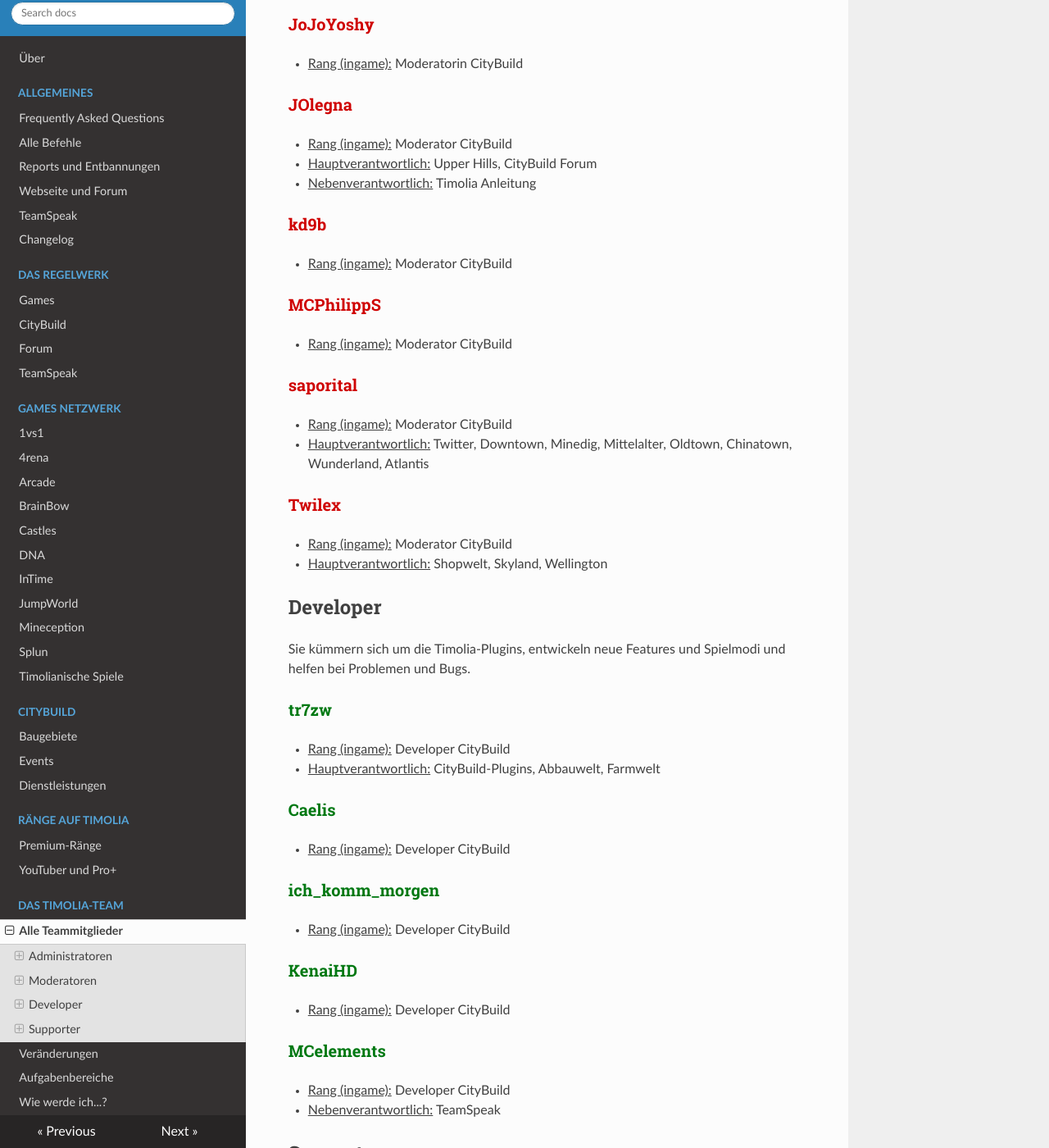
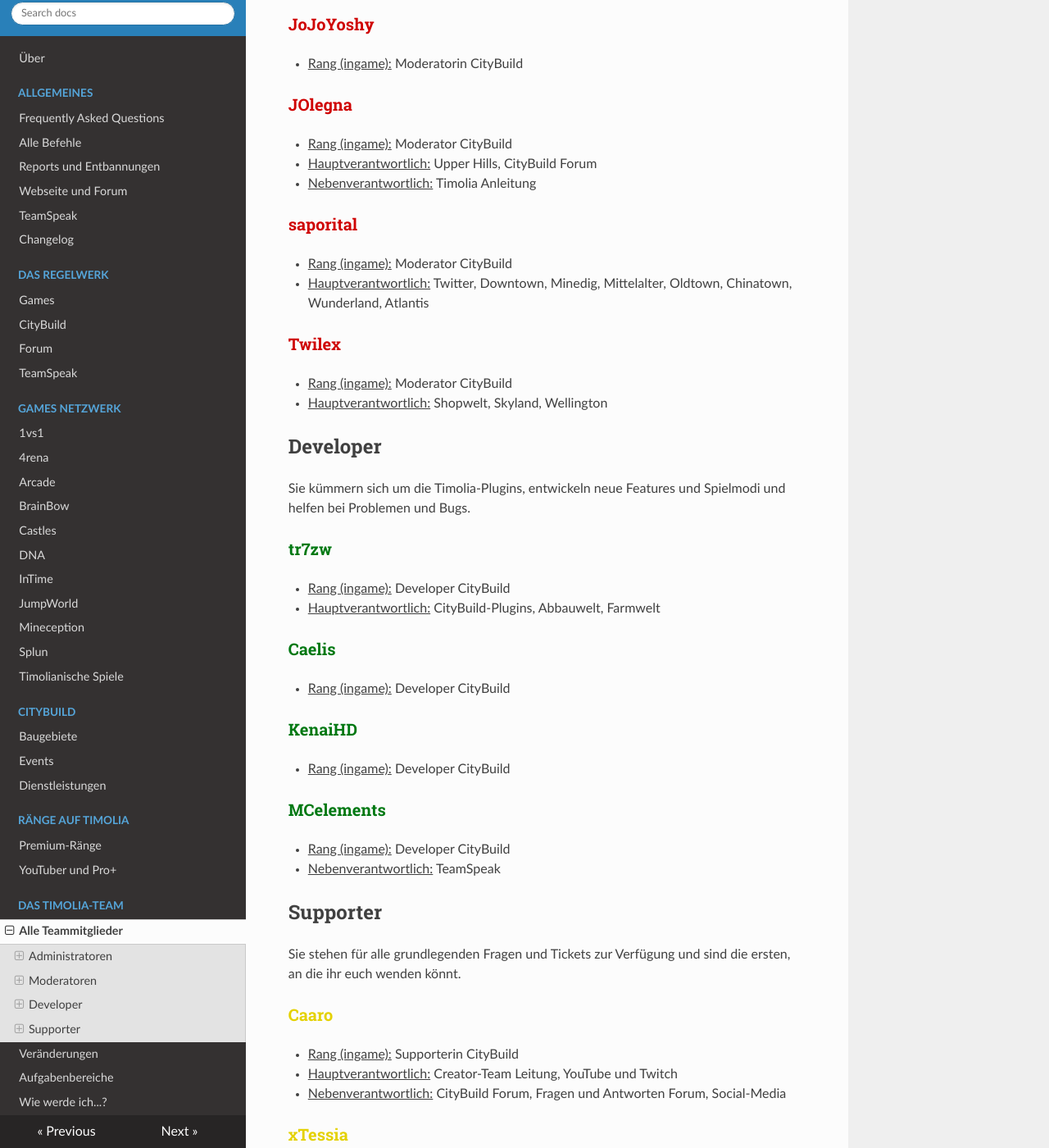
Before and after one commit to TimoliaDE/HowTo, an MkDocs documentation site: the page built from docs/team/members.md, in a window 1280 px wide and 1400 px high, scrolled down 9459 px. Shown: the whole window at 82% size. Built offline with MkDocs 1.6.1, drawn with Linux system fonts in a browser that asks for light colours; nearby versions of some CDN libraries; old or Windows-style settings are respelled for this version of MkDocs.

Commit message:
Update members.md

```diff
--- a/docs/team/members.md
+++ b/docs/team/members.md
@@ -304,12 +304,6 @@ Moderatoren kümmern sich um das reibungslose Spielererlebnis der verschiedenen
 - <u>Hauptverantwortlich:</u> Upper Hills, CityBuild Forum
 - <u>Nebenverantwortlich:</u> Timolia Anleitung
 
-###<strong><span style="color:#CF0101">kd9b</span></strong>
-- <u>Rang (ingame):</u> Moderator CityBuild
-
-###<strong><span style="color:#CF0101">MCPhilippS</span></strong>
-- <u>Rang (ingame):</u> Moderator CityBuild
-
 ###<strong><span style="color:#CF0101">saporital</span></strong>
 - <u>Rang (ingame):</u> Moderator CityBuild
 - <u>Hauptverantwortlich:</u> Twitter, Downtown, Minedig, Mittelalter, Oldtown, Chinatown, Wunderland, Atlantis
@@ -327,9 +321,6 @@ Sie kümmern sich um die Timolia-Plugins, entwickeln neue Features und Spielmodi
 - <u>Hauptverantwortlich:</u> CityBuild-Plugins, Abbauwelt, Farmwelt
 
 ###<strong><span style="color:#007812">Caelis</span></strong>
-- <u>Rang (ingame):</u> Developer CityBuild
-
-###<strong><span style="color:#007812">ich_komm_morgen</span></strong>
 - <u>Rang (ingame):</u> Developer CityBuild
 
 ###<strong><span style="color:#007812">KenaiHD</span></strong>
```
